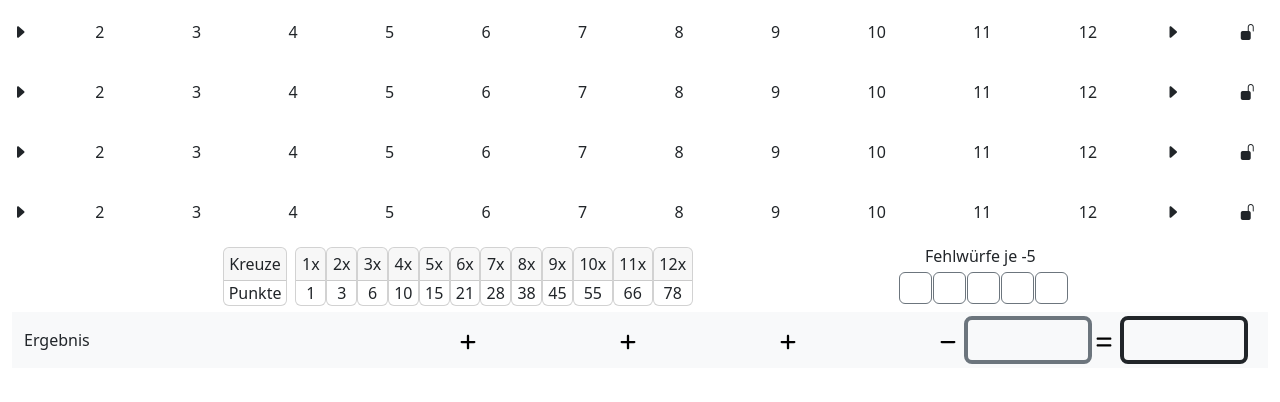
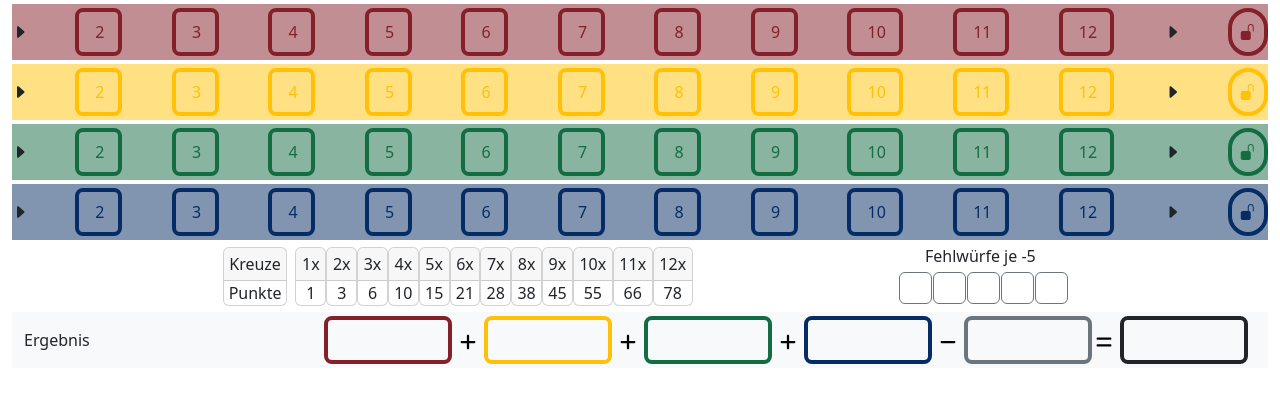
Before and after one commit to pickmylight/qwixx, an Angular app: page / in a window 1280 px wide. Shown: the top 402 px of the page. Built offline with nearby package versions, Linux system fonts and the light colour scheme.

Commit message:
fix styling

```diff
--- a/src/styles.scss
+++ b/src/styles.scss
@@ -1,6 +1,65 @@
 /* You can add global styles to this file, and also import other style files */
 
-/* Importing Bootstrap SCSS file. */
-@import 'bootstrap/scss/bootstrap';
+@import "bootstrap/scss/mixins/banner";
+@include bsBanner("");
+
+
+// scss-docs-start import-stack
+// Configuration
+@import "bootstrap/scss/functions";
+@import "bootstrap/scss/variables";
+$custom_colors: (
+"qred":  $red-700,
+"qyellow": $yellow-500,
+"qgreen": $green-600,
+"qblue": $blue-800,
+"qgray": $gray-500,
+"qlight": $gray-300,
+);
+$theme-colors: map-merge($theme-colors, $custom-colors);
+@import "bootstrap/scss/maps";
+@import "bootstrap/scss/mixins";
+@import "bootstrap/scss/utilities";
+
+// Layout & components
+@import "bootstrap/scss/root";
+@import "bootstrap/scss/reboot";
+@import "bootstrap/scss/type";
+@import "bootstrap/scss/images";
+@import "bootstrap/scss/containers";
+@import "bootstrap/scss/grid";
+@import "bootstrap/scss/tables";
+@import "bootstrap/scss/forms";
+@import "bootstrap/scss/buttons";
+@import "bootstrap/scss/transitions";
+@import "bootstrap/scss/dropdown";
+@import "bootstrap/scss/button-group";
+@import "bootstrap/scss/nav";
+@import "bootstrap/scss/navbar";
+@import "bootstrap/scss/card";
+@import "bootstrap/scss/accordion";
+@import "bootstrap/scss/breadcrumb";
+@import "bootstrap/scss/pagination";
+@import "bootstrap/scss/badge";
+@import "bootstrap/scss/alert";
+@import "bootstrap/scss/progress";
+@import "bootstrap/scss/list-group";
+@import "bootstrap/scss/close";
+@import "bootstrap/scss/toasts";
+@import "bootstrap/scss/modal";
+@import "bootstrap/scss/tooltip";
+@import "bootstrap/scss/popover";
+@import "bootstrap/scss/carousel";
+@import "bootstrap/scss/spinners";
+@import "bootstrap/scss/offcanvas";
+@import "bootstrap/scss/placeholders";
+
+// Helpers
+@import "bootstrap/scss/helpers";
+
+// Utilities
+@import "bootstrap/scss/utilities/api";
+// scss-docs-end import-stack
+
 
 @import "bootstrap-icons/font/bootstrap-icons.css";
```
